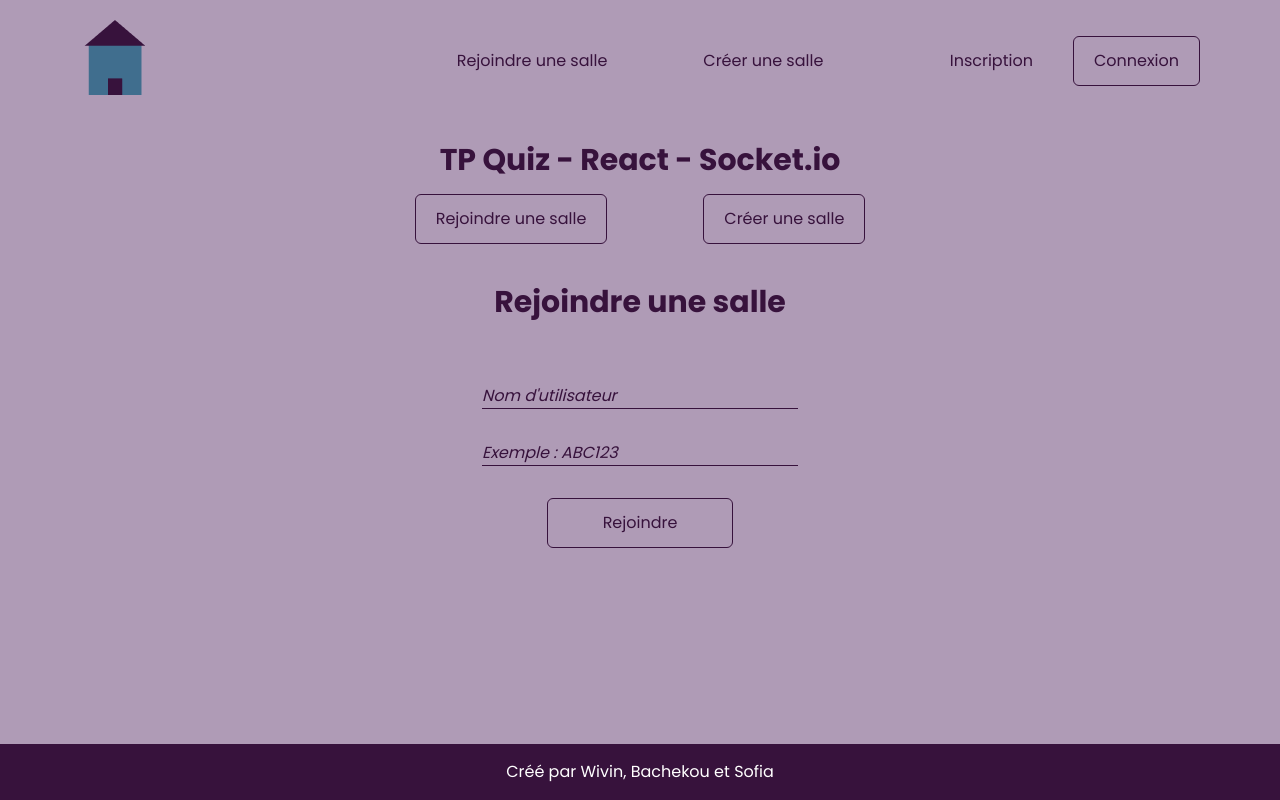
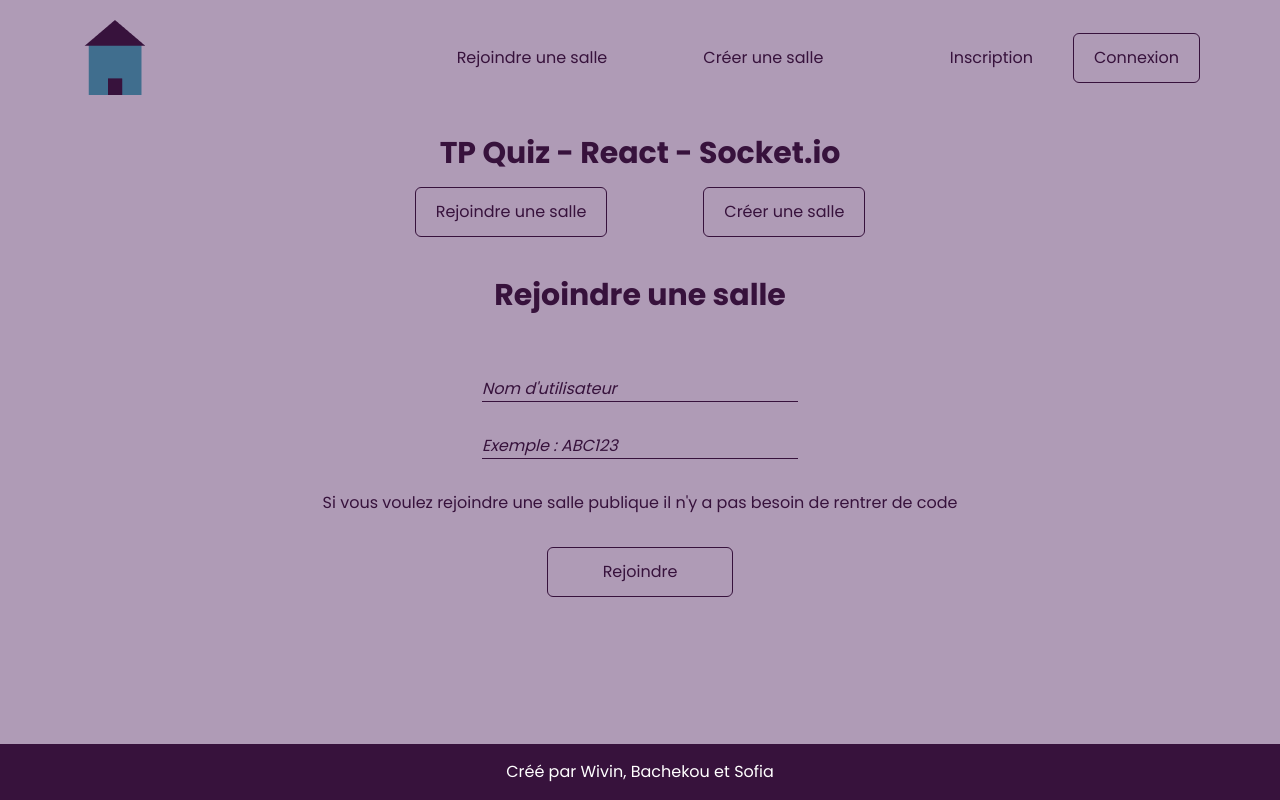
Before and after one commit to kbakazami/esgi-react-quizz, a Next.js app: page / in a window 1280 px wide. Built offline with nearby package versions, Linux system fonts and the light colour scheme; no server answers.

Commit message:
feature/RQ-3 - Gérer la création d'une partie (privée/public)
- Add username by default if user is connected

```diff
--- a/src/app/page.js
+++ b/src/app/page.js
@@ -5,6 +5,7 @@ import CreateRoom from "@/components/room/create";
 import JoinRoom from "@/components/room/join";
 import RoomParty from "@/components/room/party";
 import CreatedRoom from "@/components/room/created";
+import {useSession} from "next-auth/react";
 
 const socket = io('http://localhost:3001');
 
@@ -14,6 +15,8 @@ export default function Home() {
     const [roomCreated, setRoomCreated] = useState(false);
     const [roomId, setRoomId] = useState(false);
     const [users, setUsers] = useState([]);
+
+    const {data: session, status} = useSession();
 
     useEffect(() => {
         socket.on('connect', () => {
@@ -65,13 +68,13 @@ export default function Home() {
             }
 
             {
-                !roomJoined && !roomCreated && createOrJoin === 'create' && <CreateRoom socket={socket}/>
+                !roomJoined && !roomCreated && createOrJoin === 'create' && <CreateRoom socket={socket} session={session} status={status}/>
             }
             {
                 !roomJoined && roomCreated && createOrJoin === 'create' && <CreatedRoom socket={socket} roomId={roomId}/>
             }
             {
-                !roomJoined && createOrJoin === 'join' && <JoinRoom socket={socket}/>
+                !roomJoined && createOrJoin === 'join' && <JoinRoom socket={socket} session={session} status={status}/>
             }
             {
                 roomJoined && <RoomParty socket={socket} users={users}/>
--- a/src/components/header.js
+++ b/src/components/header.js
@@ -5,7 +5,7 @@ import Link from "next/link";
 import {signOut, useSession} from "next-auth/react";
 
 export default function Header() {
-    const {data: session, status} = useSession()
+    const {data: session, status} = useSession();
     if(status === 'loading') {
         return null;
     }
@@ -13,12 +13,12 @@ export default function Header() {
 
     return (
         <nav className={"flex flex-row items-center justify-between"}>
-            <div className={"w-2/12"}>
-                <button>
+            <div className={"w-4/12"}>
+                <Link href={"/"}>
                     <Image src={logo} alt={"Logo"}/>
-                </button>
+                </Link>
             </div>
-            <div className={"flex flex-row items-center justify-center gap-x-24 w-8/12"}>
+            <div className={"flex flex-row items-center justify-center gap-x-24 w-4/12"}>
                 <button className={"link"}>
                     Rejoindre une salle
                 </button>
@@ -27,14 +27,14 @@ export default function Header() {
                 </button>
             </div>
             {status === 'authenticated' ? (
-                <>
-                    <p>Connecté en tant que : { session?.user?.name }</p>
+                <div className={"flex flex-row items-center justify-end gap-x-10 w-4/12"}>
+                    <p>Connecté(e) en tant que : { session?.user?.name }</p>
                     <span onClick={() => signOut({redirect: "/"})} className={"btn primary cursor-pointer"}>
                         Déconnexion
                     </span>
-                </>
+                </div>
                 ) : (
-                <div className={"flex flex-row items-center justify-end gap-x-10 w-2/12"}>
+                <div className={"flex flex-row items-center justify-end gap-x-10 w-4/12"}>
                     <Link href={'/register'} className={"link"}>
                         Inscription
                     </Link>
--- a/src/components/room/create.js
+++ b/src/components/room/create.js
@@ -3,8 +3,9 @@ import { useForm } from "react-hook-form"
 import {useEffect, useState} from "react";
 import RoomParty from "@/components/room/party";
 import ErrorMessage from "@/components/error-message";
+import {useSession} from "next-auth/react";
 
-export default function CreateRoom({socket}) {
+export default function CreateRoom({socket, session, status}) {
 
     const roomType = [
         {id: 'private', value: 'Privée', name: 'type'},
@@ -21,12 +22,19 @@ export default function CreateRoom({socket}) {
         register,
         handleSubmit,
         formState: { errors },
+        setValue,
     } = useForm()
 
     const onSubmit = (data) => {
         data.socketId = socket.id;
         socket.emit('create-room', data);
     }
+
+    useEffect(() => {
+        if(status === 'authenticated') {
+            setValue('username', session?.user?.name);
+        }
+    }, [status]);
 
     return (
         <div>
--- a/src/components/room/join.js
+++ b/src/components/room/join.js
@@ -1,13 +1,14 @@
 "use client";
 import { useForm } from "react-hook-form"
 import ErrorMessage from "@/components/error-message";
+import {useEffect} from "react";
+import {useSession} from "next-auth/react";
 
-export default function JoinRoom({socket}) {
-
+export default function JoinRoom({socket, session, status}) {
     const {
         register,
         handleSubmit,
-        watch,
+        setValue,
         formState: { errors },
     } = useForm()
 
@@ -20,6 +21,13 @@ export default function JoinRoom({socket}) {
         }
     }
 
+    useEffect(() => {
+        if(status === 'authenticated') {
+            setValue('username', session?.user?.name);
+        }
+    }, [status]);
+
+
     return (
         <div>
             <h1>Rejoindre une salle</h1>
@@ -30,6 +38,7 @@ export default function JoinRoom({socket}) {
                 </div>
 
                 <input {...register('roomId')} type={'text'} placeholder={'Exemple : ABC123'} className={'mx-auto'}/>
+                <p className={"mx-auto"}>Si vous voulez rejoindre une salle publique il n'y a pas besoin de rentrer de code</p>
                 <button type={'submit'} className={'btn primary w-1/6 mx-auto'}>Rejoindre</button>
             </form>
         </div>
```
